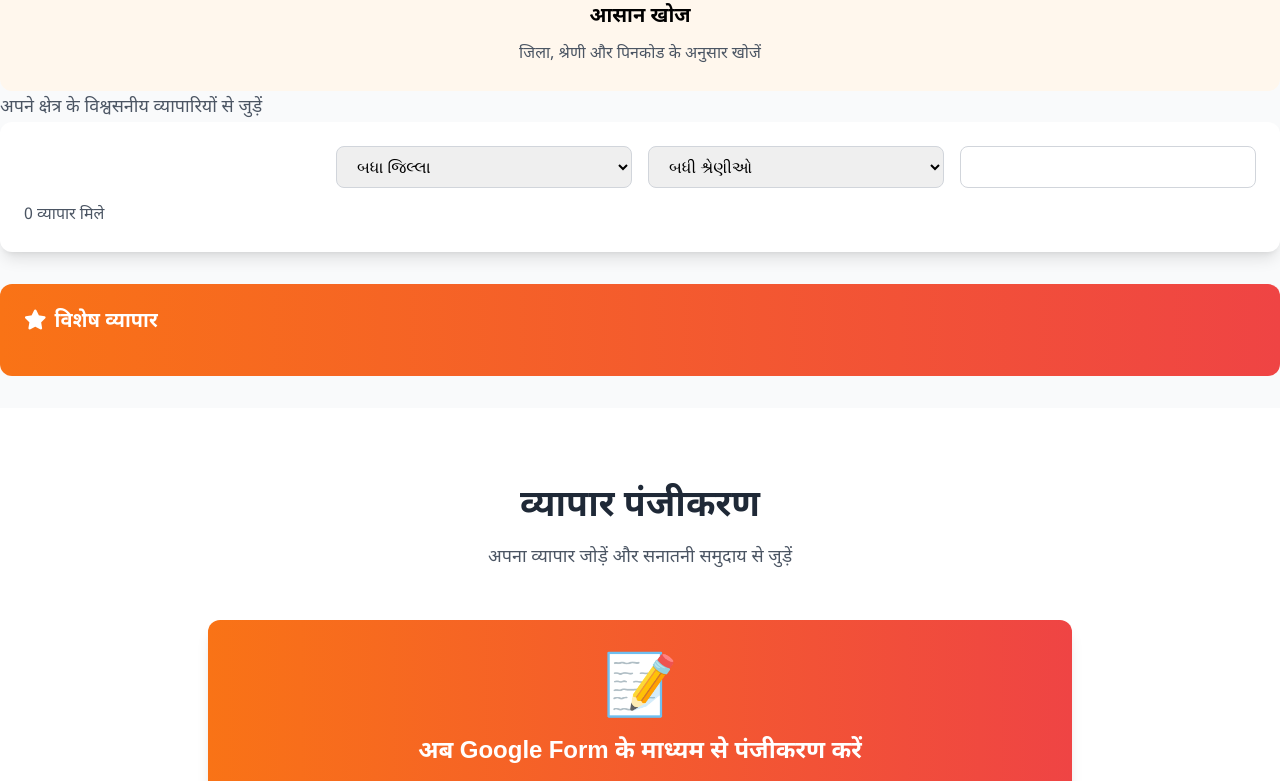
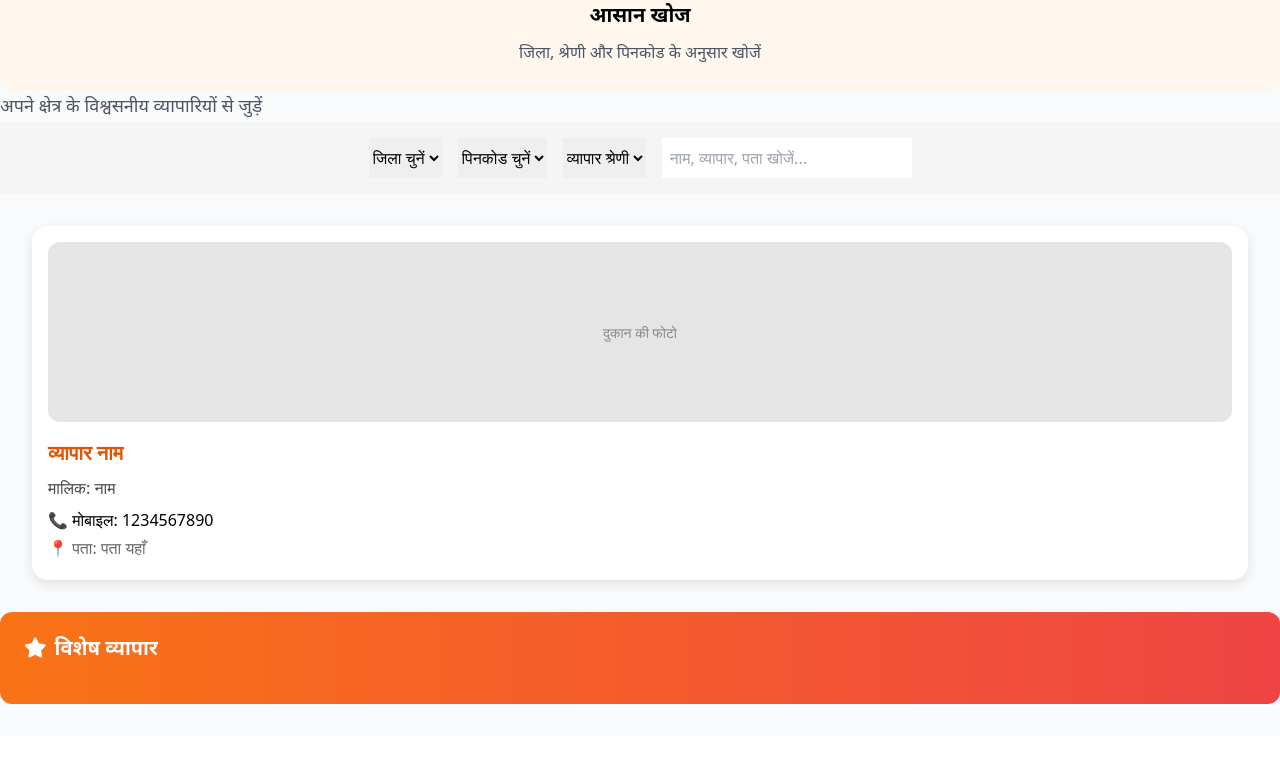
Before and after one commit to Sanatanivyaapar/SanatanVyaaparWeb, a plain HTML site: page index.html in a window 1280 px wide. Shown: the part 1260-2041 px from the top of the page. Drawn offline with nearby package versions, Linux system fonts and the light colour scheme; no server answers.

Commit message:
Update index.html

```diff
--- a/index.html
+++ b/index.html
@@ -124,35 +124,6 @@
                         <span class="hindi-text">मुख्य पृष्ठ</span>
                         <span class="english-text">Home</span>
 
-                    <!-- Filters and Search Bar -->
-<div class="filters" style="padding: 1rem; background: #f5f5f5; display: flex; flex-wrap: wrap; gap: 1rem; justify-content: center;">
-  <select id="districtFilter">
-    <option value="">जिला चुनें</option>
-  </select>
-
-  <select id="pincodeFilter">
-    <option value="">पिनकोड चुनें</option>
-  </select>
-
-  <select id="categoryFilter">
-    <option value="">व्यापार श्रेणी</option>
-  </select>
-
-  <input type="text" id="searchInput" placeholder="नाम, व्यापार, पता खोजें..." style="padding: 0.5rem; width: 250px;">
-</div>
-<!-- Business Cards Container -->
-<div id="cardsContainer" style="display: grid; grid-template-columns: repeat(auto-fit, minmax(300px, 1fr)); gap: 1.5rem; padding: 2rem;">
-  <!-- Sample Business Card -->
-  <div class="business-card" style="background: white; border-radius: 1rem; padding: 1rem; box-shadow: 0 4px 12px rgba(0, 0, 0, 0.1);">
-    <div class="photo" style="height: 180px; background-color: #e5e5e5; border-radius: 0.75rem; margin-bottom: 1rem; display: flex; align-items: center; justify-content: center; font-size: 14px; color: #888;">
-      दुकान की फोटो
-    </div>
-    <h2 class="business-name" style="font-size: 1.25rem; font-weight: bold; color: #e65100;">व्यापार नाम</h2>
-    <p class="owner-name" style="margin: 0.5rem 0; color: #444;">मालिक: नाम</p>
-    <p class="mobile" style="margin: 0.25rem 0;">📞 मोबाइल: 1234567890</p>
-    <p class="address" style="margin: 0.25rem 0; color: #666;">📍 पता: पता यहाँ</p>
-  </div>
-</div>
                     <a href="#register" class="text-gray-700 hover:text-orange-600 transition-colors font-medium">
                         <span class="gujarati-text">નોંધણી</span>
                         <span class="hindi-text">पंजीकरण</span>
@@ -282,37 +253,35 @@
                     </p>
                 </div>
 
-                <!-- Search and Filters -->
-                <div class="bg-white rounded-xl shadow-lg p-6 mb-8">
-                    <div class="grid md:grid-cols-4 gap-4 mb-4">
-                        <div class="flex-1 flex gap-2">
+                  <!-- Filters and Search Bar -->
+<div class="filters" style="padding: 1rem; background: #f5f5f5; display: flex; flex-wrap: wrap; gap: 1rem; justify-content: center;">
+  <select id="districtFilter">
+    <option value="">जिला चुनें</option>
+  </select>
 
-                        </div>
-                        <div>
-                            <select id="district-filter" class="w-full px-4 py-2 border border-gray-300 rounded-lg focus:ring-2 focus:ring-orange-500 focus:border-transparent">
-                                <option value="" class="gujarati-text">બધા જિલ્લા</option>
-                                <option value="" class="hindi-text">सभी जिले</option>
-                                <option value="" class="english-text">All Districts</option>
-                            </select>
-                        </div>
-                        <div>
-                            <select id="category-filter" class="w-full px-4 py-2 border border-gray-300 rounded-lg focus:ring-2 focus:ring-orange-500 focus:border-transparent">
-                                <option value="" class="gujarati-text">બધી શ્રેણીઓ</option>
-                                <option value="" class="hindi-text">सभी श्रेणियां</option>
-                                <option value="" class="english-text">All Categories</option>
-                            </select>
-                        </div>
-                        <div>
-                            <input type="text" id="pincode-filter" class="w-full px-4 py-2 border border-gray-300 rounded-lg focus:ring-2 focus:ring-orange-500 focus:border-transparent">
-                        </div>
-                    </div>
+  <select id="pincodeFilter">
+    <option value="">पिनकोड चुनें</option>
+  </select>
 
-                        <div class="text-gray-600 hindi-font">
-                            <span id="business-count">0</span> व्यापार मिले
-                        </div>
-                    </div>
-                </div>
+  <select id="categoryFilter">
+    <option value="">व्यापार श्रेणी</option>
+  </select>
 
+  <input type="text" id="searchInput" placeholder="नाम, व्यापार, पता खोजें..." style="padding: 0.5rem; width: 250px;">
+</div>
+<!-- Business Cards Container -->
+<div id="cardsContainer" style="display: grid; grid-template-columns: repeat(auto-fit, minmax(300px, 1fr)); gap: 1.5rem; padding: 2rem;">
+  <!-- Sample Business Card -->
+  <div class="business-card" style="background: white; border-radius: 1rem; padding: 1rem; box-shadow: 0 4px 12px rgba(0, 0, 0, 0.1);">
+    <div class="photo" style="height: 180px; background-color: #e5e5e5; border-radius: 0.75rem; margin-bottom: 1rem; display: flex; align-items: center; justify-content: center; font-size: 14px; color: #888;">
+      दुकान की फोटो
+    </div>
+    <h2 class="business-name" style="font-size: 1.25rem; font-weight: bold; color: #e65100;">व्यापार नाम</h2>
+    <p class="owner-name" style="margin: 0.5rem 0; color: #444;">मालिक: नाम</p>
+    <p class="mobile" style="margin: 0.25rem 0;">📞 मोबाइल: 1234567890</p>
+    <p class="address" style="margin: 0.25rem 0; color: #666;">📍 पता: पता यहाँ</p>
+  </div>
+</div>
                 <!-- Featured Businesses Banner -->
                 <div id="featured-banner" class="bg-gradient-to-r from-orange-500 to-red-500 rounded-xl p-6 mb-8 text-white">
                     <h3 class="text-xl font-semibold mb-4 hindi-font">
@@ -520,7 +489,6 @@
                     <h4 class="text-lg font-semibold mb-4 hindi-font">त्वरित लिंक</h4>
                     <ul class="space-y-2 text-sm">
                         <li><a href="#home" class="text-gray-400 hover:text-white transition-colors hindi-font">मुख्य पृष्ठ</a></li>
-                        <li><a href="#dashboard" class="text-gray-400 hover:text-white transition-colors hindi-font">व्यापार खोजें</a></li>
                         <li><a href="#register" class="text-gray-400 hover:text-white transition-colors hindi-font">पंजीकरण</a></li>
                         <li><a href="#about" class="text-gray-400 hover:text-white transition-colors hindi-font">हमारे बारे में</a></li>
                     </ul>
```
